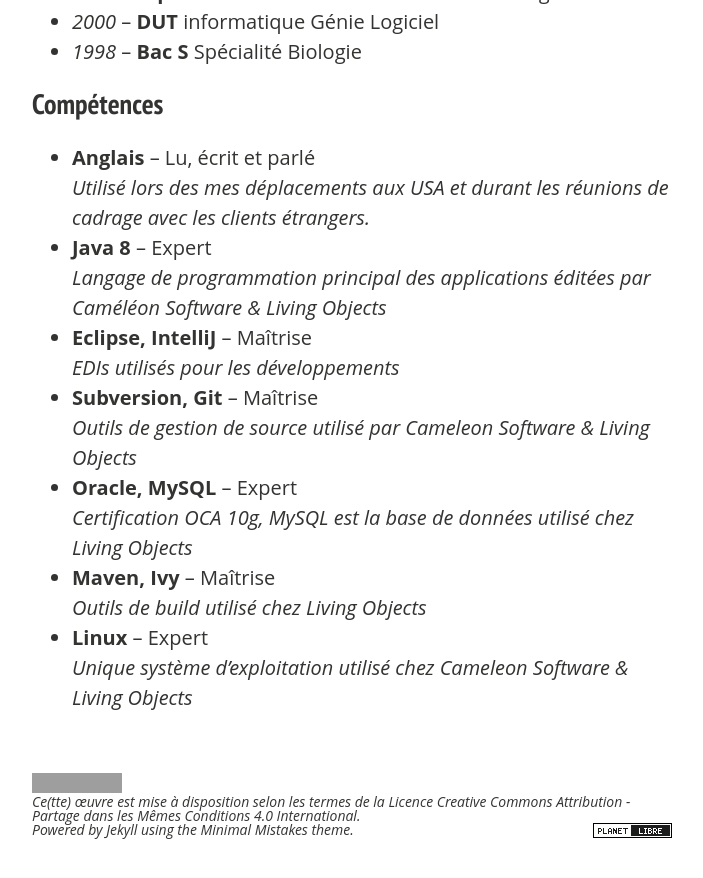
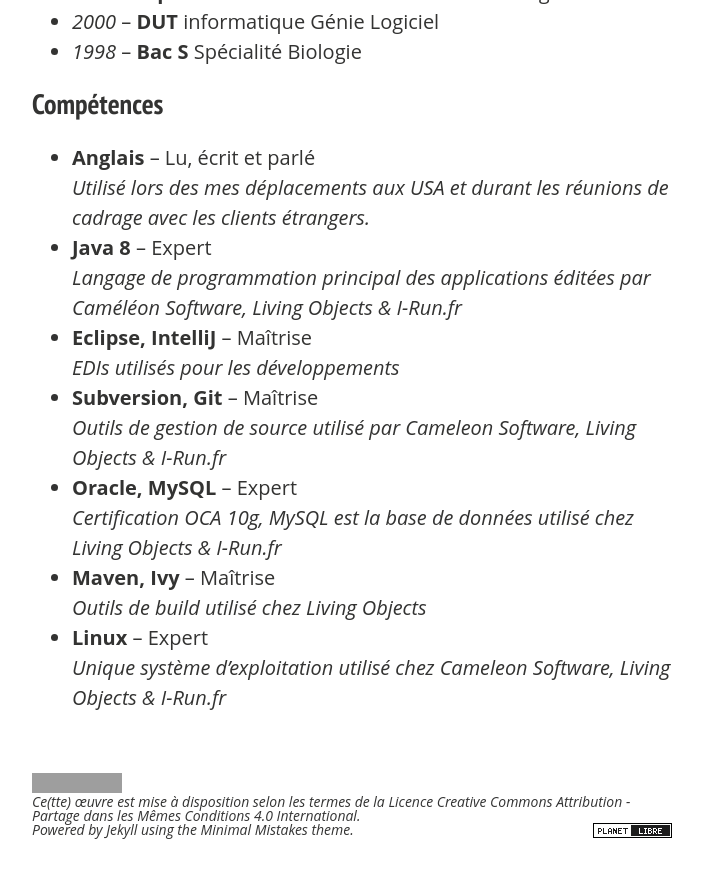
Before and after one commit to Marthym/marthym.github.io, a Jekyll site: the page built from about/index.md, in a window 1280 px wide and 900 px high, scrolled down 888 px. Shown: the top 878 px of the window, without its empty margins (288-991 px from the left). Built offline with Jekyll 4.4.1, drawn with Linux system fonts in a browser that asks for light colours; nearby versions of some CDN libraries; some of the changed text lies outside the part shown; grey boxes are pictures that could not be loaded.

```diff
--- a/_config.yml
+++ b/_config.yml
@@ -1,6 +1,6 @@
 # Site wide configuration
 
-title:       J'ai acheté un PC neuf cassé ...
+title:       J’ai acheté un PC neuf cassé ...
 locale:      fr_FR
 url:         http://blog.ght1pc9kc.fr
 future:      false
@@ -31,7 +31,7 @@ kramdown:
 owner:
   name: Marthym
   avatar: bio-marthym.png
-  bio: "Frédéric, un Nième développeur qui partage ses aventures ..."
+  bio: "Fred, un Nième développeur qui partage n’importe quoi ..."
   email:
   disqus-shortname: ght1pc9kc
   twitter: #username
--- a/_config_local.yml
+++ b/_config_local.yml
@@ -1,2 +1,2 @@
-url: http://localhost:4000/
+url: /
 future: true
--- a/about/index.md
+++ b/about/index.md
@@ -45,14 +45,14 @@ author: fcombes
 * **Anglais** -- Lu, écrit et parlé<br/>
 *Utilisé lors des mes déplacements aux USA et durant les réunions de cadrage avec les clients étrangers.*
 * **Java 8** -- Expert<br/>
-*Langage de programmation principal des applications éditées par Caméléon Software & Living Objects*
+*Langage de programmation principal des applications éditées par Caméléon Software, Living Objects & I-Run.fr*
 * **Eclipse, IntelliJ** -- Maîtrise<br/>
 *EDIs utilisés pour les développements*
 * **Subversion, Git** -- Maîtrise<br/>
-*Outils de gestion de source utilisé par Cameleon Software & Living Objects*
+*Outils de gestion de source utilisé par Cameleon Software, Living Objects & I-Run.fr*
 * **Oracle, MySQL** -- Expert<br/>
-*Certification OCA 10g, MySQL est la base de données utilisé chez Living Objects*
+*Certification OCA 10g, MySQL est la base de données utilisé chez Living Objects & I-Run.fr*
 * **Maven, Ivy** -- Maîtrise<br/>
 *Outils de build utilisé chez Living Objects*
 * **Linux** -- Expert<br/>
-*Unique système d’exploitation utilisé chez Cameleon Software & Living Objects*
+*Unique système d’exploitation utilisé chez Cameleon Software, Living Objects & I-Run.fr*
```
Also changed, not shown: other parts of about/index.md (+1 -1 lines), _posts/2018/2018-04-06-Maven Release Plugin.md (added, +113 -0 lines), .gitlab-ci.yml, images/road.png (added).
